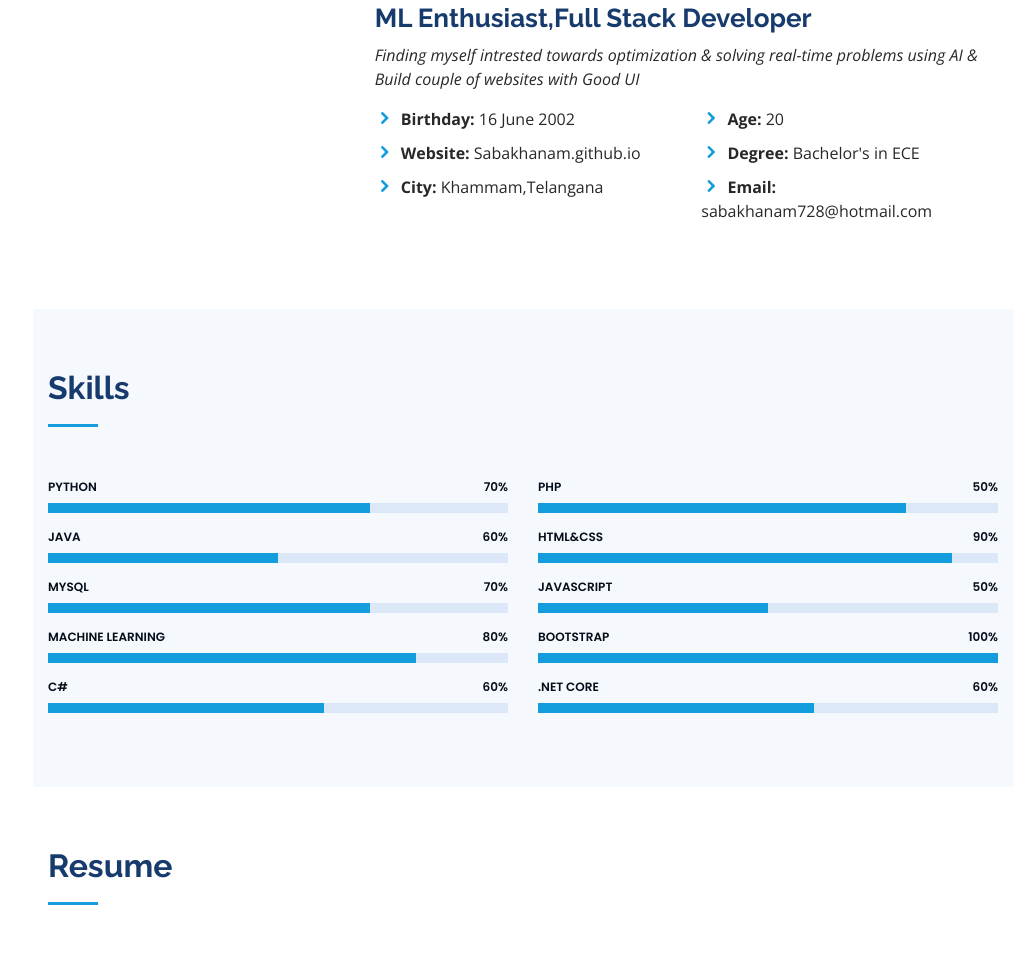
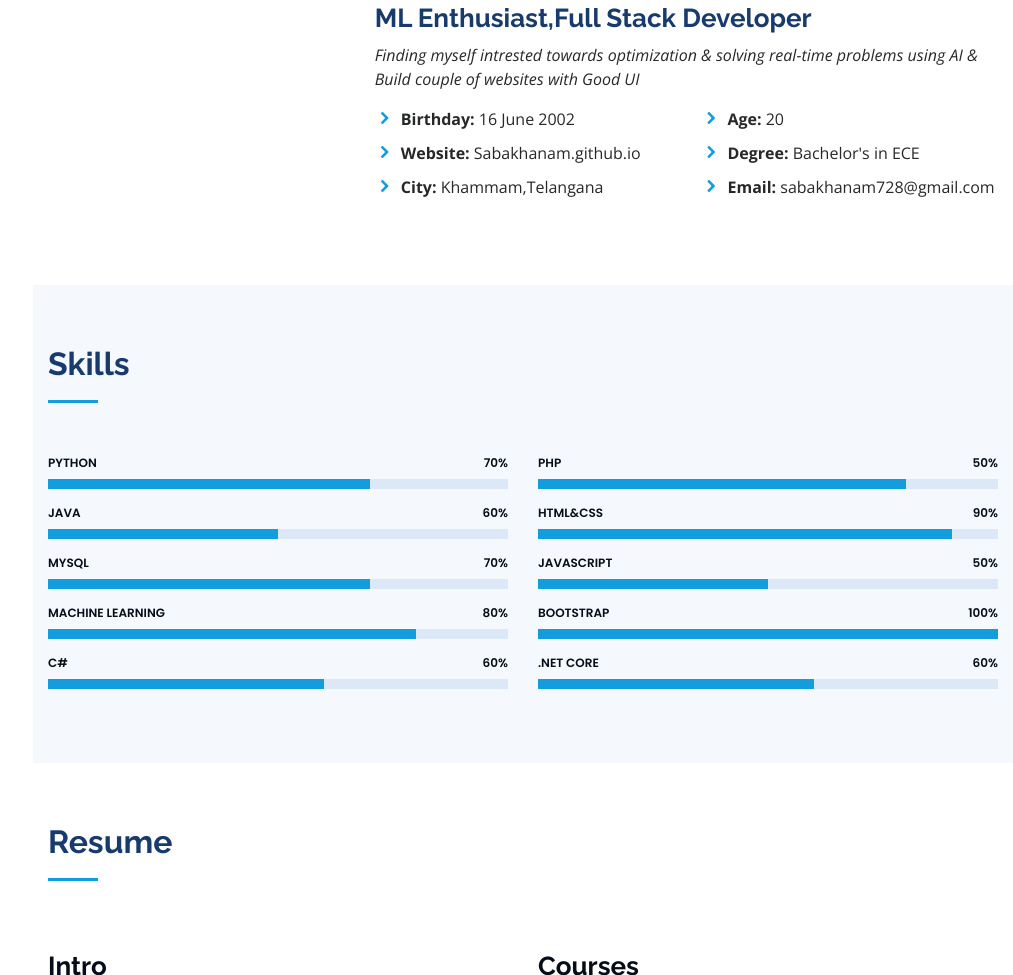
Before and after one commit to Sabakhan07/sabakhanam.github.io, a plain HTML site: page index.html in a window 1280 px wide. Shown: the part 1037-2012 px from the top of the page, without its empty margins (267-1280 px from the left). Drawn offline with nearby package versions, Linux system fonts and the light colour scheme.

Commit message:
Update index.html

```diff
--- a/index.html
+++ b/index.html
@@ -90,7 +90,7 @@ f<!DOCTYPE html>
                 <ul>
                   <li><i class="icofont-rounded-right"></i> <strong>Age:</strong> 20</li>
                   <li><i class="icofont-rounded-right"></i> <strong>Degree:</strong> Bachelor's in ECE </li>
-                  <li><i class="icofont-rounded-right"></i> <strong>Email:</strong> sabakhanam728@hotmail.com</li>
+                  <li><i class="icofont-rounded-right"></i> <strong>Email:</strong> sabakhanam728@gmail.com</li>
 
                 </ul>
               </div>
```
